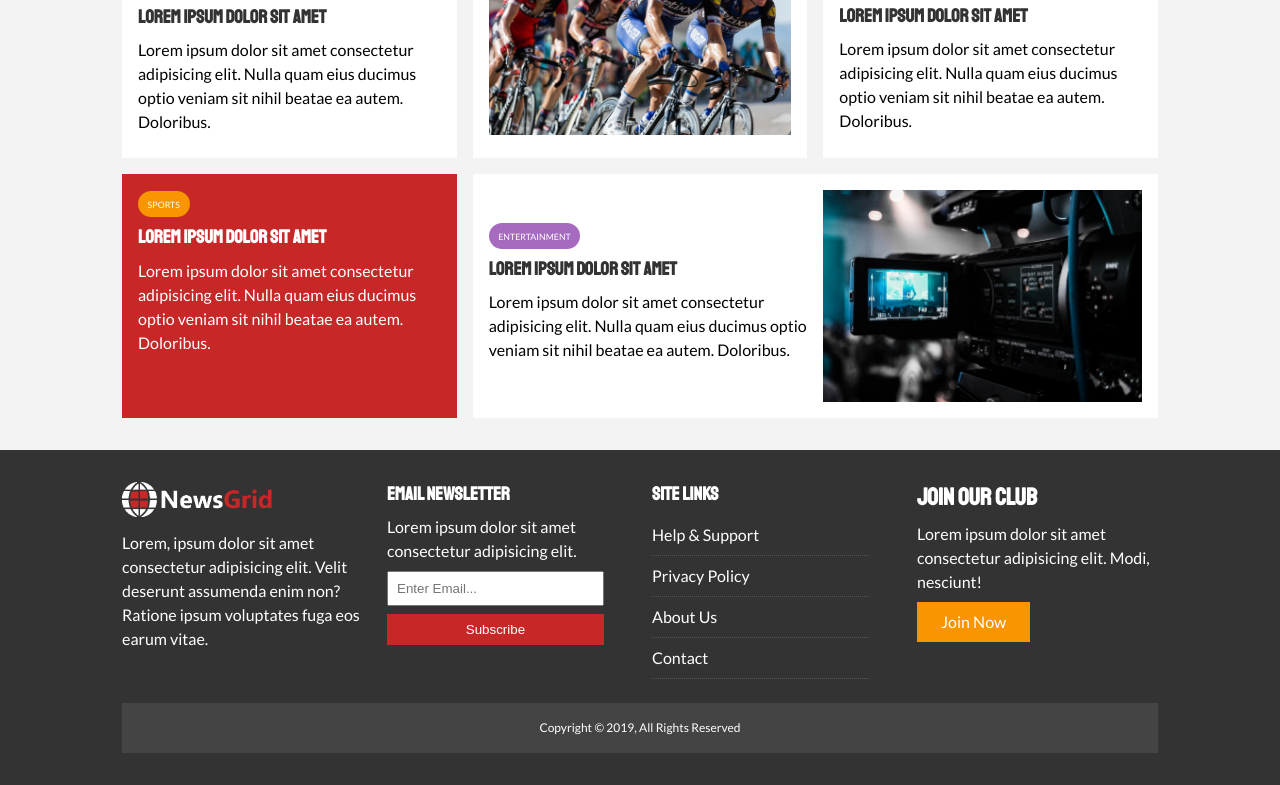
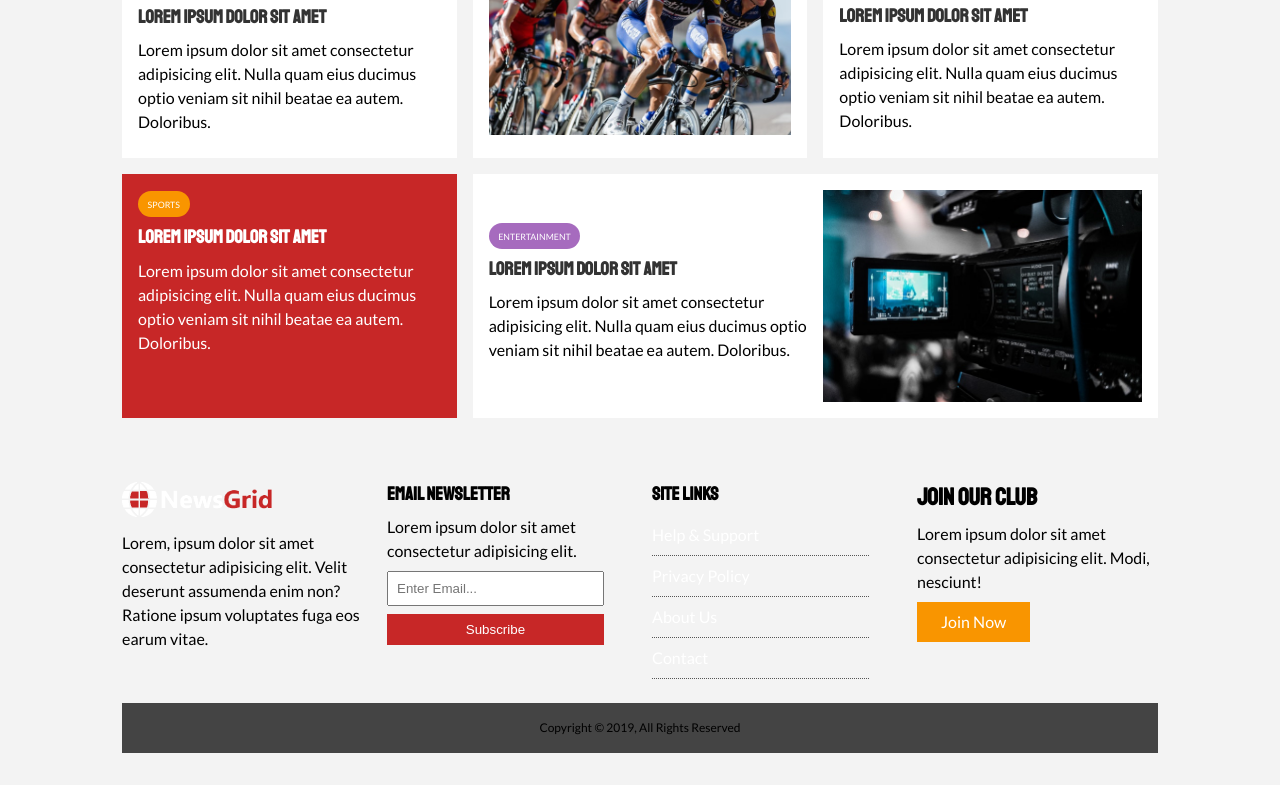
Before and after one commit to babalonogqala/Newsgrid, a plain HTML site: page index.html in a window 1280 px wide. Shown: the part 1125-1910 px from the top of the page. Drawn offline with Linux system fonts and the light colour scheme.

Commit message:
initial commit

```diff
--- a/css/style.css
+++ b/css/style.css
@@ -274,7 +274,7 @@
   margin-top: 0.4rem;
 }
 
-/* Footer */
+Footer */
 #main-footer {
   background: var(--dark-color);
   color: #fff;
```
Also changed, not shown: image_resources/articles/ent1.jpg (added), image_resources/articles/ent2.jpg (added), image_resources/articles/sports1.jpg (added), image_resources/articles/tech1.jpg (added), image_resources/articles/tech2.jpg (added), image_resources/featured.jpg (added), image_resources/icon.png (added), image_resources/logo.png (added), image_resources/logo_light.png (added), 1 other file.
